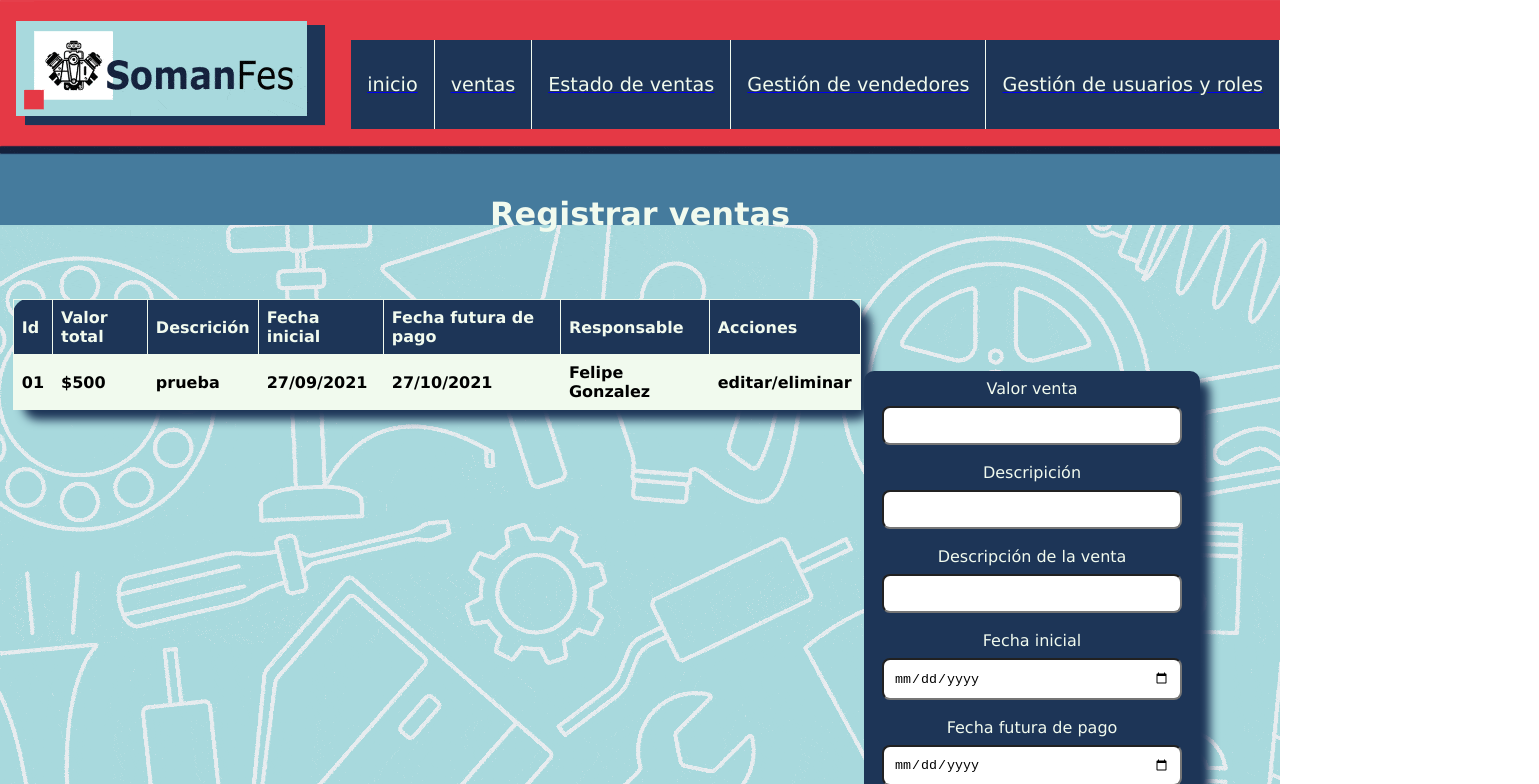
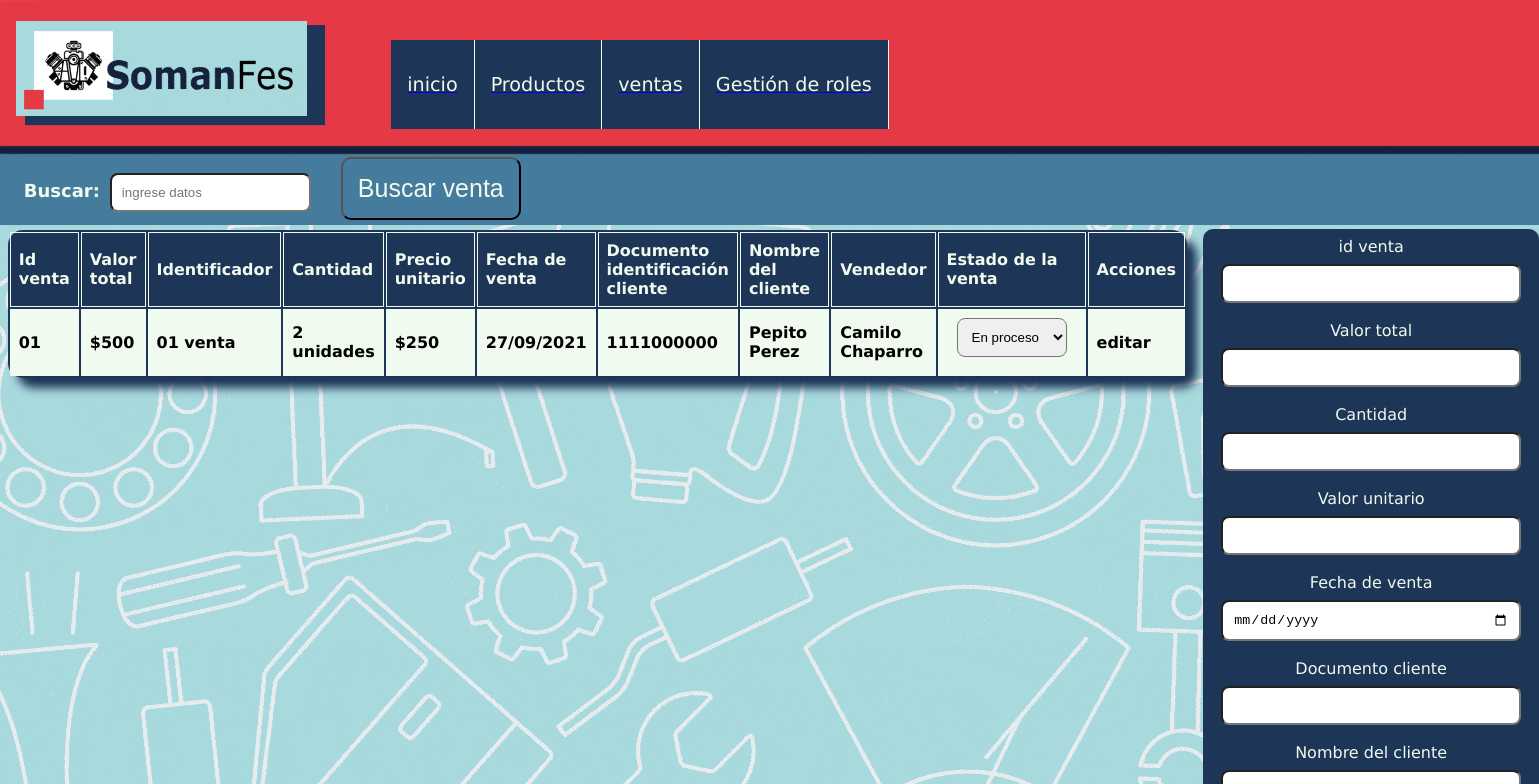
Before and after one commit to manuelalomia/proyecto_somanfes, a React (Create React App) app: page /ventas in a window 1280 px wide. Shown: the top 784 px of the page, 1539 px wide, since content can reach past the window. Built offline with nearby package versions, Linux system fonts and the light colour scheme.

Commit message:
aplicar cambios con los nuevos requerimientos

```diff
--- a/src/App.jsx
+++ b/src/App.jsx
@@ -11,7 +11,7 @@ import Venta from "./pages/ventas";
 import './styles/styles.css';
 import RegistrarVenta from "./components/registrar_estado_venta";
 import GestionVendedores from "./components/gestion_vendedores";
-import GestionUsuarios from "./components/gestion_usuarios_roles";
+import GestionUsuarios from "./components/usuarios";
 import Producto from "./components/productos";
 
 
@@ -27,19 +27,13 @@ function App() {
                     <Route path='/ventas'>
                         <Venta />
                     </Route>
-                    <Route path='/estado_ventas'>
-                        <RegistrarVenta />
-                    </Route>
-                    <Route path='/gestion_vendedores'>
-                        <GestionVendedores />
-                    </Route>
-                    <Route path='/gestion_usuarios'>
+                    <Route path='/usuarios'>
                         <GestionUsuarios />
                     </Route>
                     <Route path='/productos'>
                         <Producto />
                     </Route>
-                    <Route path=''>
+                    <Route path='/'>
                         <Login />
                     </Route>
                 </Switch>
--- a/src/components/cabecera.jsx
+++ b/src/components/cabecera.jsx
@@ -8,10 +8,9 @@ function Cabecera() {
         <nav className="cabecera__nav-bar">
           <ul className="cabecera__nav-bar--li">
             <li><Link to='/inicio'><p>inicio</p></Link></li>
-            <li><Link to='/ventas'><p>ventas</p></Link>  </li>
-            <li><Link to='/estado_ventas'><p>Estado de ventas</p></Link></li>
-            <li><Link to='/gestion_vendedores'><p>Gestión de vendedores</p></Link></li>
-            <li><Link to='/gestion_usuarios'><p>Gestión de usuarios y roles</p></Link></li>
+            <li><Link to='/productos'><p>Productos</p></Link></li>
+            <li><Link to='/ventas'><p>ventas</p></Link></li>
+            <li><Link to='/usuarios'><p>Gestión de roles</p></Link></li>
           </ul>
         </nav>
       </header>
--- a/src/components/gestion_usuarios_roles.jsx
+++ /dev/null
@@ -1,54 +0,0 @@
-
-function GestionUsuarios() {
-  return (
-
-    <div className="contenedor-layout">
-      <div className="contenedor-layout__header">
-        <h1>Registrar estado venta</h1>
-      </div>
-      <div className="contenedor-layout__main">
-        <table>
-          <tr>
-            <th>Id</th>
-            <th>Nombre</th>
-            <th>Rol</th>
-            <th>Acciones</th>
-          </tr>
-          <tr>
-            <th>01</th>
-            <th>Sofia Osorio</th>
-            <th>Gerente</th>
-            <th>Editar / Elimimar</th>
-          </tr>
-        </table>
-      </div>
-      <div className="contenedor-layout__form">
-      <div className="contenedor-layout__form">
-        <form className="contenedor-layout__form--formulario-ventas" action="">
-          <label for="">id</label>
-          <input type="text"></input>
-          <label for="">Nombre</label>
-          <input type="text"></input>
-          <label for="">Rol</label>
-          <select>
-              <option>Vendedor</option>
-              <option>Administrador</option>
-              <option>Ejecutivo</option>
-              <option>Operativo</option>
-              <option>Director</option>
-              <option>Gerente comercial</option>
-            </select>
-          <input className="boton" type="submit" value="Actualizar"></input>
-        </form>
-      </div>
-      </div>
-      <div className="contenedor-layout__footer">
-
-      </div>
-    </div>
-
-
-  )
-}
-
-export default GestionUsuarios;
--- a/src/components/login.jsx
+++ b/src/components/login.jsx
@@ -1,7 +1,8 @@
+import { Link } from 'react-router-dom';
 
 
-function Login (){
-  return(
+function Login() {
+  return (
     <main className="contenedor__formulario">
 
       <form className="contenedor__formulario-login" action="/action_page.php">
@@ -12,7 +13,7 @@ function Login (){
           <input type="text" id="usuario" name="usuario" placeholder="Ingrese su usuario"></input>
           <label for="contrasenia">Contraseña:</label>
           <input type="password" id="contrasenia" name="contrasenia" placeholder="Ingrese su Contraseña"></input>
-                        <input class="boton" type="submit" value="Ingresar"></input>
+          <Link to='/ventas'><input class="boton" type="submit" value="Ingresar"></input></Link>
         </div>
       </form>
     </main>
--- a/src/components/productos.jsx
+++ b/src/components/productos.jsx
@@ -4,13 +4,14 @@ function Producto() {
 
     <div className="contenedor-layout">
       <div className="contenedor-layout__header">
-        <h1>Registro de productos</h1>
+        <h1>Gestión de productos</h1>
       </div>
       <div className="contenedor-layout__main">
-
-      <label className="buscar"> Buscar:</label>
-      <input type="search" placeholder="ingrese dato a buscar"/>
-      <input className="boton" type="submit" value="Buscar producto"></input>
+        <div>
+        <label className="buscar"> Buscar:</label>
+        <input type="search" placeholder="ingrese dato a buscar" />
+        <input className="boton" type="submit" value="Buscar producto"></input>
+        </div>
 
         <table>
           <tr>
@@ -35,6 +36,8 @@ function Producto() {
       </div>
       <div className="contenedor-layout__form">
         <form className="contenedor-layout__form--formulario-ventas" action="">
+          <label for="">id del producto</label>
+          <input type="text"></input>
           <label for="">Descripción del producto</label>
           <input type="text"></input>
           <label for="">Valor unitario</label>
--- /dev/null
+++ b/src/components/usuarios.jsx
@@ -0,0 +1,63 @@
+
+function GestionUsuarios() {
+  return (
+
+    <div className="contenedor-layout">
+
+      <div className="contenedor-layout__header">
+        <h1>Gestión de usuarios</h1>
+      </div>
+      <div className="contenedor-layout__main">
+      <div>
+        <label className="buscar"> Buscar:</label>
+        <input type="search" placeholder="ingrese dato a buscar" />
+        <input className="boton" type="submit" value="Buscar usuario"></input>
+        </div>
+        <table>
+          <tr>
+            <th>Id</th>
+            <th>Nombre</th>
+            <th>Rol</th>
+            <th>Acciones</th>
+            <th>Estado</th>
+          </tr>
+          <tr>
+            <th>01</th>
+            <th>Sofia Osorio</th>
+            <th>Vendedor</th>
+            <th>Editar / Elimimar</th>
+            <th><select name="" id="">
+              <option value="">pendiente</option>
+              <option value="">autorizado</option>
+              <option value="">no autorizado</option>
+            </select>
+            </th>
+          </tr>
+        </table>
+      </div>
+
+        <div className="contenedor-layout__form">
+          <form className="contenedor-layout__form--formulario-ventas" action="">
+            <label for="">id</label>
+            <input type="text"></input>
+            <label for="">Nombre</label>
+            <input type="text"></input>
+            <label for="">Rol</label>
+            <select>
+              <option>Vendedor</option>
+              <option>Administrador</option>
+            </select>
+            <input className="boton" type="submit" value="Registrar"></input>
+          </form>
+        </div>
+
+      <div className="contenedor-layout__footer">
+
+      </div>
+    </div>
+
+
+  )
+}
+
+export default GestionUsuarios;
--- a/src/components/venta.jsx
+++ b/src/components/venta.jsx
@@ -3,45 +3,66 @@
 function Venta() {
   return (
 
-    <div className="contenedor-layout">
+    <div className="contenedor-layout  venta">
+
       <div className="contenedor-layout__header">
         <h1>Registrar ventas</h1>
       </div>
       <div className="contenedor-layout__main">
+        <label className="buscar"> Buscar:</label>
+        <input type="search" placeholder="ingrese datos" />
+        <input className="boton" type="submit" value="Buscar venta"></input>
         <table>
           <tr>
-            <th>Id</th>
+            <th>Id venta</th>
             <th>Valor total</th>
-            <th>Descrición</th>
-            <th>Fecha inicial</th>
-            <th>Fecha futura de pago</th>
-            <th>Responsable</th>
+            <th>Identificador</th>
+            <th>Cantidad</th>
+            <th>Precio unitario</th>
+            <th>Fecha de venta</th>
+            <th>Documento identificación cliente</th>
+            <th>Nombre del cliente</th>
+            <th>Vendedor</th>
+            <th>Estado de la venta</th>
             <th>Acciones</th>
           </tr>
           <tr>
             <th>01</th>
             <th>$500</th>
-            <th>prueba</th>
+            <th>01 venta</th>
+            <th>2 unidades</th>
+            <th>$250</th>
             <th>27/09/2021</th>
-            <th>27/10/2021</th>
-            <th>Felipe Gonzalez</th>
-            <th>editar/eliminar</th>
+            <th>1111000000</th>
+            <th>Pepito Perez</th>
+            <th>Camilo Chaparro</th>
+            <th>
+              <select name="" id="">
+                <option value="">En proceso</option>
+                <option value="">Entregada</option>
+                <option value="">Cancelada</option>
+              </select></th>
+            <th>editar</th>
           </tr>
         </table>
       </div>
       <div className="contenedor-layout__form">
         <form className="contenedor-layout__form--formulario-ventas" action="">
-          <label for="">Valor venta</label>
+          <label for="">id venta</label>
           <input type="text"></input>
-          <label for="">Descripición</label>
+          <label for="">Valor total</label>
           <input type="text"></input>
-          <label for="">Descripción de la venta</label>
+          <label for="">Cantidad</label>
+          <input type="number"></input>
+          <label for="">Valor unitario</label>
           <input type="text"></input>
-          <label for="">Fecha inicial</label>
+          <label for="">Fecha de venta</label>
           <input type="date"></input>
-          <label for="">Fecha futura de pago</label>
-          <input type="date"></input>
-          <label for="">Responsable</label>
+          <label for="">Documento cliente</label>
+          <input type="text"></input>
+          <label for="">Nombre del cliente</label>
+          <input type="text"></input>
+          <label for="">Vendedor</label>
           <input type="text"></input>
           <input className="boton" type="submit" value="Generar venta"></input>
         </form>
--- a/src/pages/gestion_usuarios.jsx
+++ b/src/pages/usuarios.jsx
@@ -1,4 +1,4 @@
-import GestionUsuarios from "../components/gestion_usuarios_roles";
+import GestionUsuarios from "../components/usuarios";
 
 function gestionUsuarios(){
   return(
--- a/src/styles/styles.css
+++ b/src/styles/styles.css
@@ -20,13 +20,14 @@ body {
 .contenedor__formulario{
   display: flex;
   justify-content: center;
-  margin-top: 20rem;
+
 }
 
 .contenedor__formulario-login {
   display: flex;
   text-align: center;
   justify-content: center;
+  margin-top: 20rem;
 }
 
 .contenedor__formulario-login--inputs {
@@ -44,6 +45,7 @@ form {
   border-radius: 10px;
   box-shadow: 10px 10px 10px var(--Azul-oscuro);
   width: 20rem;
+  margin-top: 4.5rem;
 }
 
 #ini-sesion {
@@ -124,6 +126,8 @@ input[type=submit]:hover {
   transform: scale(1.05);
 }
 
+
+
 .buscar{
   margin-left: 1rem;
   color: var(--Honeydew);
@@ -133,7 +137,7 @@ input[type=submit]:hover {
 
 .cabecera {
   display: flex;
-  justify-content: flex-end;
+  justify-content:center;
 }
 
 .cabecera__nav-bar {
@@ -142,7 +146,7 @@ input[type=submit]:hover {
 
 .cabecera__nav-bar--li {
   display: flex;
-  list-style-type: none;
+
   padding: 0;
   margin-top: 40px;
   overflow: hidden;
@@ -151,6 +155,7 @@ input[type=submit]:hover {
 
 .cabecera__nav-bar--li li {
   border-right: 1.5px solid var(--Honeydew);
+  list-style-type: none;
 }
 
 .cabecera__nav-bar--li p {
@@ -160,6 +165,7 @@ input[type=submit]:hover {
   padding: 14px 16px;
   color: var(--Honeydew);
   font-size: larger;
+
 }
 
 .cabecera__nav-bar--li p:hover {
@@ -177,6 +183,14 @@ input[type=submit]:hover {
   gap: 1rem;
 }
 
+.venta {
+  margin-top: 0.7rem;
+  display: flex;
+  flex-direction: row;
+  justify-content:flex-start;
+  margin-left: -11rem;
+}
+
 .contenedor-layout__header {
   grid-area: header;
 }
@@ -186,19 +200,11 @@ input[type=submit]:hover {
 }
 
 .contenedor-layout__form {
-  margin-top: 4.5rem;
   grid-area: form;
 }
 
 .contenedor-layout__footer {
   grid-area: footer;
-}
-
-table {
-  border-collapse: collapse;
-  width: 100%;
-  margin-left: 0.8rem;
-
 }
 
 td,
```
Lines whose indentation alone changed are shown as unchanged.
